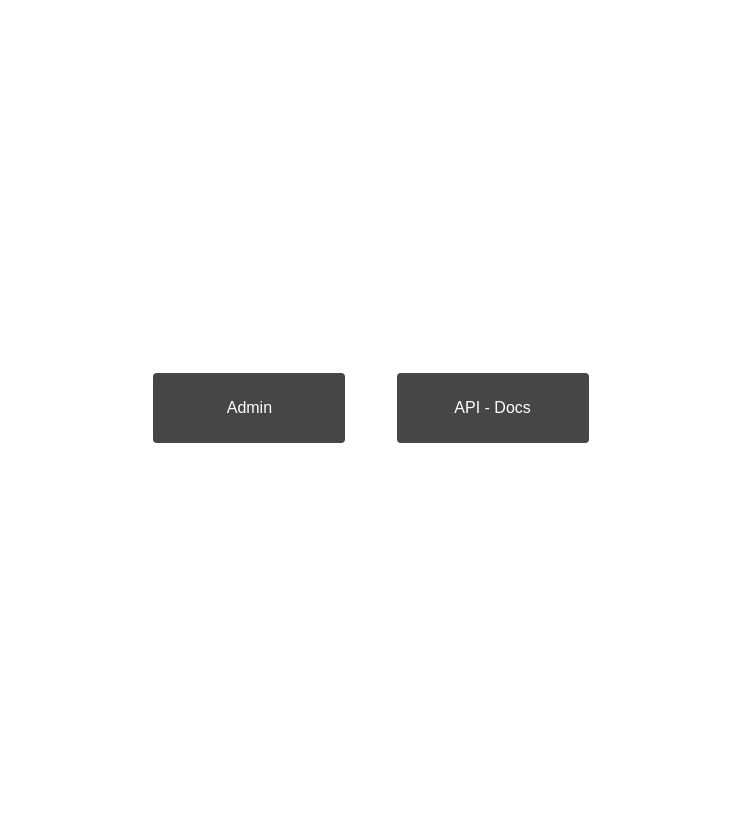
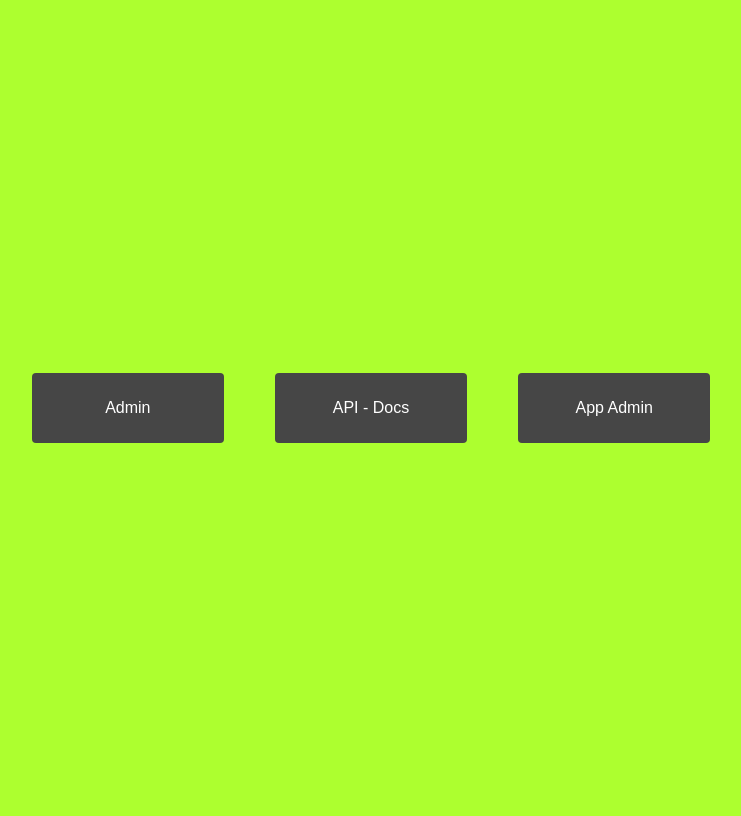
Before and after one commit to Swetha374/real_estate_management_system, a Django app: page / in a window 1280 px wide. Shown: the whole page, without its empty margins (277-1018 px from the left). Run offline with Django 4.2, Linux system fonts and the light colour scheme.

Commit message:
real estate management system

```diff
--- a/admin_panel/urls.py
+++ b/admin_panel/urls.py
@@ -18,6 +18,6 @@ from admin_panel.views import *
 
 
 urlpatterns = [
-    path("login/", login_view, name="login"),
+    path("", login_view, name="login"),
     path("homepage/", homepage, name="home"),
 ]
--- a/real_estate_management_system/templates/index.html
+++ b/real_estate_management_system/templates/index.html
@@ -9,7 +9,7 @@
             box-sizing: border-box;
         }
         body{
-            background-color:white;
+            background-color:greenyellow;
         }
         .admin-link{
             //border:1px solid black;
@@ -59,6 +59,8 @@
     <div class="container">
         <div class="admin-link" onclick="window.location.href='admin/'">Admin</div>
         <div class="api-doc-link" onclick="window.location.href='api/docs/'">API - Docs</div>
+        <div class="api-doc-link" onclick="window.location.href='app-admin/'">App Admin</div>
+
     </div>
 </body>
 </html>
```
